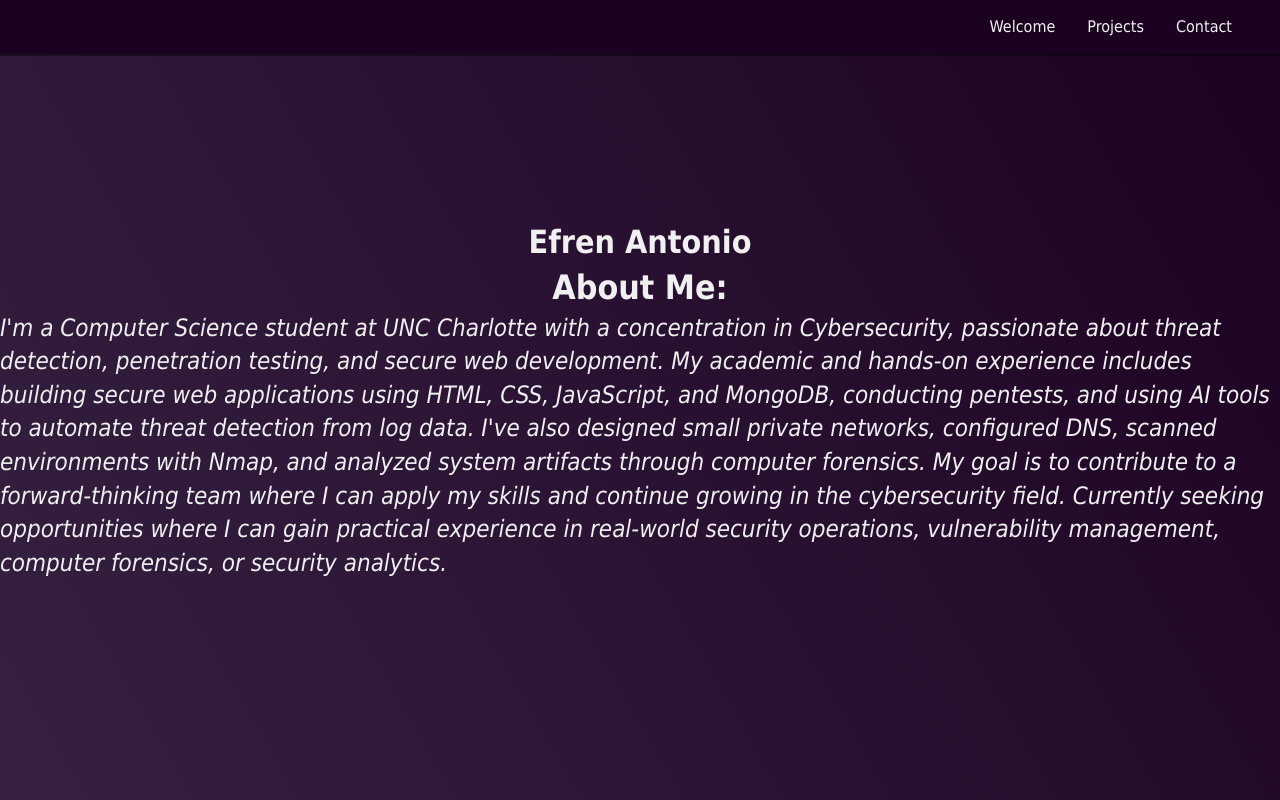
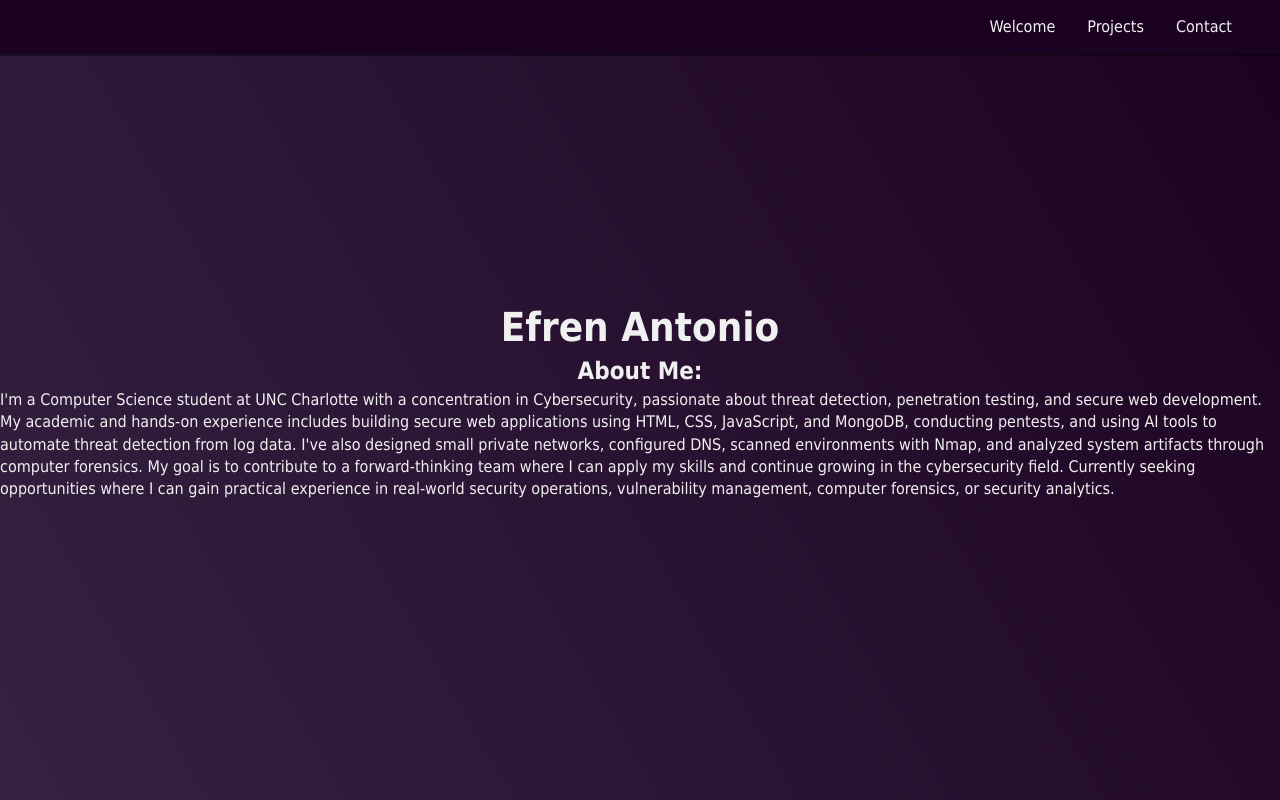
Before and after one commit to eantonio3/eantonio3.github.io, a plain HTML site: page index.html in a window 1280 px wide. Shown: the top 800 px of the page. Drawn offline with Linux system fonts and the light colour scheme.

Commit message:
Update styles.css

```diff
--- a/styles.css
+++ b/styles.css
@@ -50,11 +50,25 @@ body {
 
 }
 
-h1, h2 {
+h1 {
+    font-family: 'Tahoma', sans-serif;
+    font-weight: 700;
+    text-align: center;
+    font-size: 2.5rem;
+}
+
+h2 {
     font-family: 'Tahoma', sans-serif;
     font-weight: 700;
     text-align: center;
     font-size: 2rem;
+}
+
+h3 {
+    font-family: 'Tahoma', sans-serif;
+    font-weight: 700;
+    text-align: left;
+    font-size: 1.5rem;
 }
 
 ul {
@@ -112,9 +126,10 @@ a {
 }
 
 .welcome > p {
-    font-size: 1.5rem;
+    font-family: 'Tahoma', sans-serif;
+    font-size: 1rem;
     font-weight: 200;
-    font-style: italic;
+    text-align: left;
 }
 
 /* Projects section */
```
